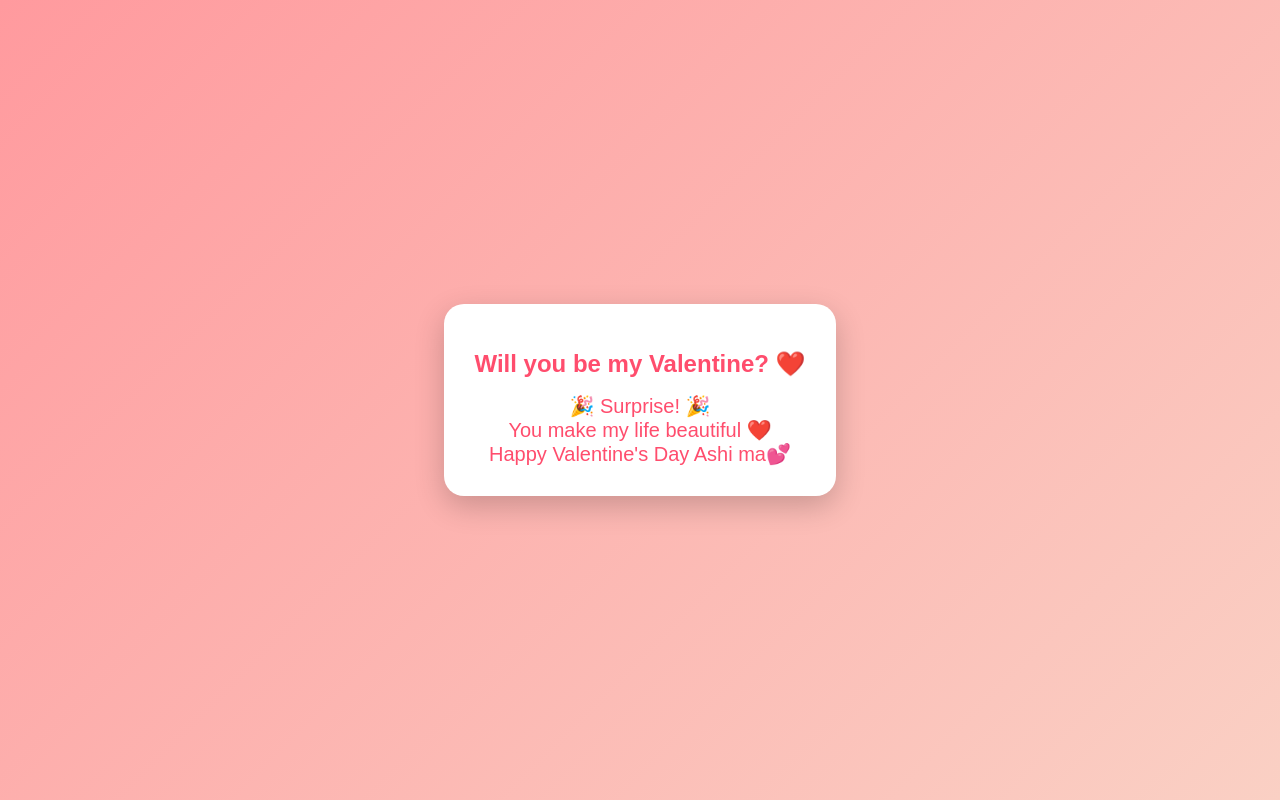
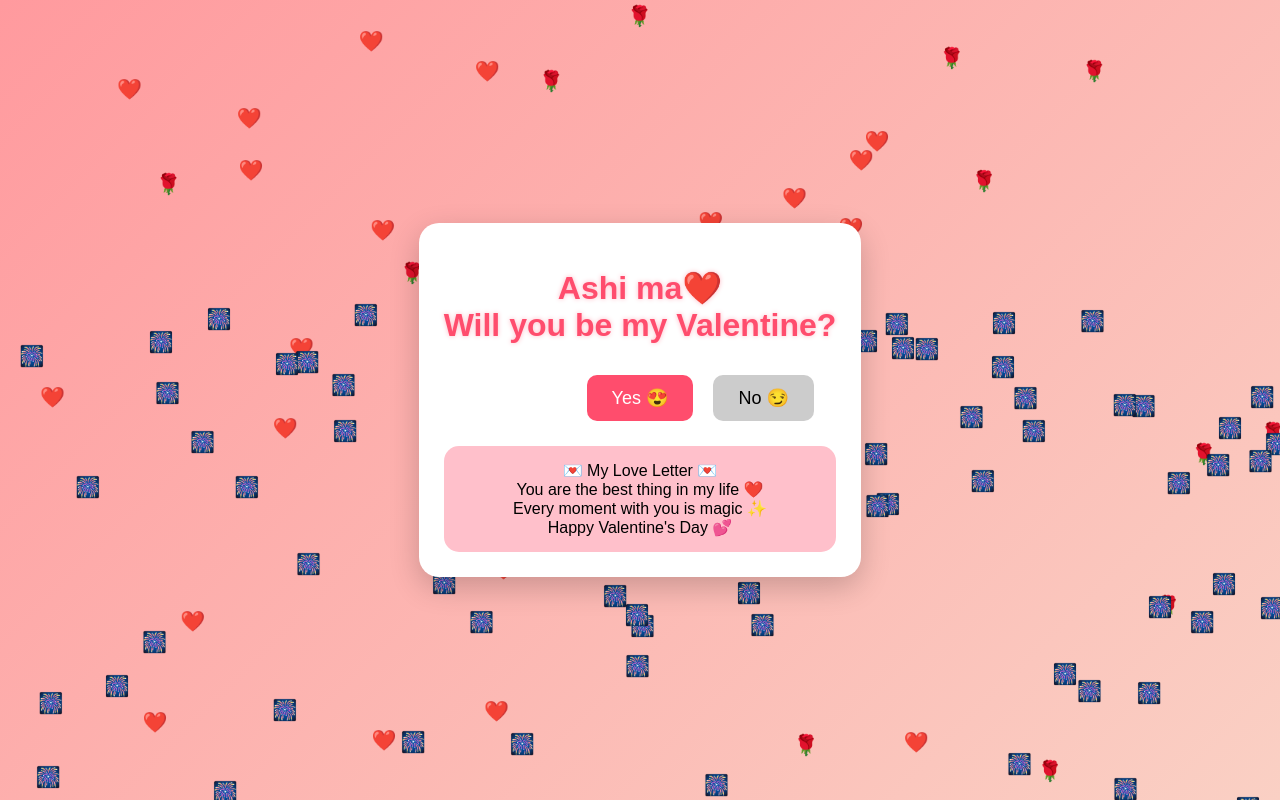
Before and after one commit to Rareraxit/val, a plain HTML site: page val.html in a window 1280 px wide. Both pictures are taken after a click on the button "Yes 😍". Drawn offline with Linux system fonts and the light colour scheme.

Commit message:
Add files via upload

```diff
--- a/val.html
+++ b/val.html
@@ -8,27 +8,32 @@
 <style>
 body {
   margin: 0;
+  overflow: hidden;
   font-family: Arial, sans-serif;
   background: linear-gradient(135deg, #ff9a9e, #fad0c4);
-    height: 100vh;
   display: flex;
   justify-content: center;
   align-items: center;
+  height: 100vh;
   text-align: center;
-    overflow: hidden;
 }
 
 .container {
   background: white;
-    padding: 30px;
+  padding: 25px;
   border-radius: 20px;
   box-shadow: 0 10px 30px rgba(0,0,0,0.2);
-    max-width: 90%;
+  z-index: 10;
 }
 
 h1 {
-    font-size: 24px;
   color: #ff4d6d;
+  animation: glow 2s infinite alternate;
+}
+
+@keyframes glow {
+  from { text-shadow: 0 0 5px pink; }
+  to { text-shadow: 0 0 20px red; }
 }
 
 button {
@@ -38,45 +43,63 @@ button {
   border-radius: 10px;
   margin: 10px;
   cursor: pointer;
-    transition: 0.2s;
 }
 
-#yes {
-    background: #ff4d6d;
-    color: white;
+#yes { background: #ff4d6d; color: white; }
+#no { background: #ccc; position: absolute; }
+
+#photo {
+  width: 200px;
+  border-radius: 15px;
+  margin-top: 10px;
 }
 
-#no {
-    background: #ccc;
-    position: absolute;
+.letter {
+  display: none;
+  background: pink;
+  padding: 15px;
+  border-radius: 15px;
+  margin-top: 15px;
 }
 
-.surprise {
-    display: none;
+.falling, .petal {
+  position: fixed;
+  top: -10px;
   font-size: 20px;
-    color: #ff4d6d;
-    margin-top: 15px;
+  animation: fall linear infinite;
+}
+
+@keyframes fall {
+  to { transform: translateY(110vh); }
 }
 </style>
 </head>
 
 <body>
 
-<div class="container" id="box">
-    <h1>Will you be my Valentine? ❤️</h1>
+<audio autoplay loop>
+  <source src="music.mp3" type="audio/mpeg">
+</audio>
+
+<div class="container">
+  <h1>Ashi ma❤️<br>Will you be my Valentine?</h1>
   <button id="yes">Yes 😍</button>
   <button id="no">No 😏</button>
-    <div class="surprise" id="surprise">
-        🎉 Surprise! 🎉<br>
-        You make my life beautiful ❤️<br>
-        Happy Valentine's Day Ashi ma💕
+
+
+
+  <div class="letter" id="letter">
+    💌 My Love Letter 💌<br>
+    You are the best thing in my life ❤️<br>
+    Every moment with you is magic ✨<br>
+    Happy Valentine's Day 💕
   </div>
 </div>
 
 <script>
 const noBtn = document.getElementById("no");
 const yesBtn = document.getElementById("yes");
-const surprise = document.getElementById("surprise");
+const letter = document.getElementById("letter");
 
 function moveButton() {
   const x = Math.random() * (window.innerWidth - 100);
@@ -84,15 +107,32 @@ function moveButton() {
   noBtn.style.left = x + "px";
   noBtn.style.top = y + "px";
 }
-
+noBtn.addEventListener("mouseover", moveButton);
 noBtn.addEventListener("touchstart", moveButton);
-noBtn.addEventListener("mouseover", moveButton);
 
 yesBtn.onclick = () => {
-    surprise.style.display = "block";
-    yesBtn.style.display = "none";
-    noBtn.style.display = "none";
+  letter.style.display = "block";
+  confetti();
 };
+
+function createFalling(symbol, className) {
+  const el = document.createElement("div");
+  el.innerHTML = symbol;
+  el.className = className;
+  el.style.left = Math.random() * 100 + "vw";
+  el.style.animationDuration = 3 + Math.random() * 5 + "s";
+  document.body.appendChild(el);
+  setTimeout(() => el.remove(), 8000);
+}
+
+setInterval(() => createFalling("❤️", "falling"), 300);
+setInterval(() => createFalling("🌹", "petal"), 500);
+
+function confetti() {
+  for (let i = 0; i < 80; i++) {
+    createFalling("🎆", "falling");
+  }
+}
 </script>
 
 </body>
```
Lines whose indentation alone changed are shown as unchanged.
